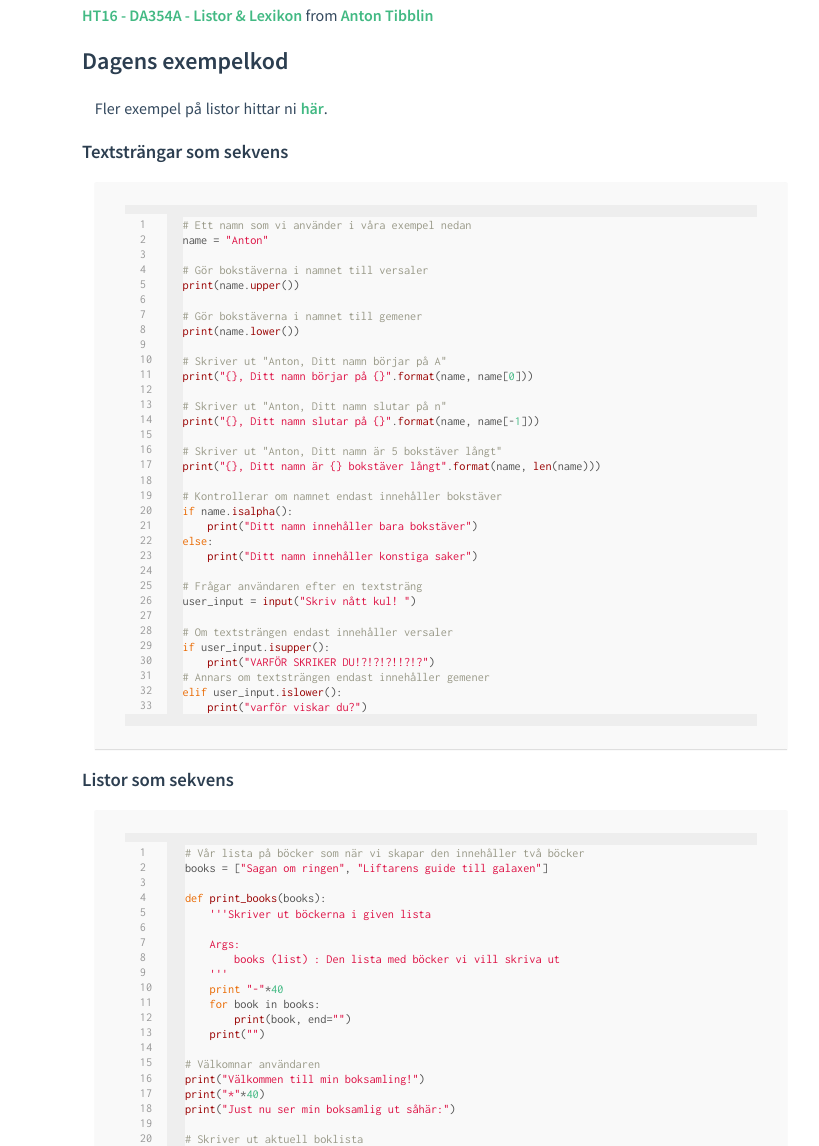
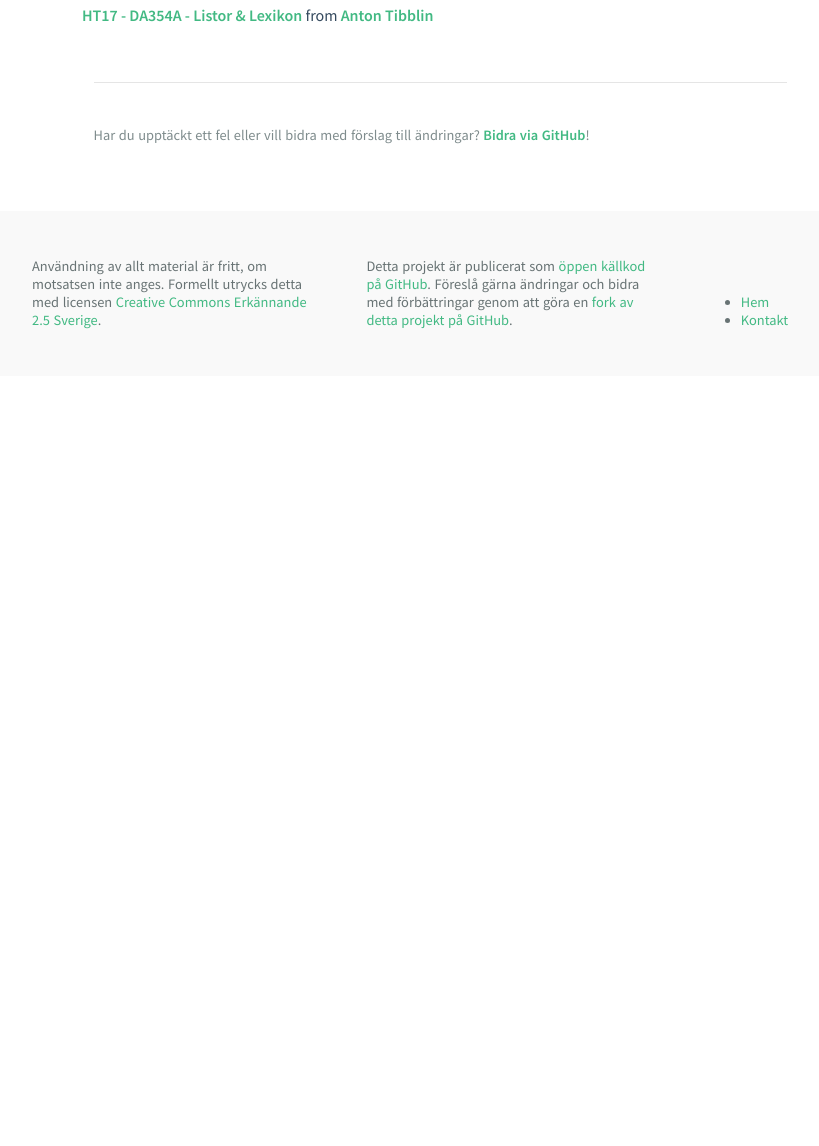
Before and after one commit to mau-dvmt/ia-python, a Jekyll site: the page built from modules/m4/lectures/F01.md, in a window 1280 px wide and 1400 px high, scrolled down 404 px, cut to the strip 254-1400 px from the top of the window. Shown: the whole strip, without its empty margins (208-1027 px from the left). Built offline with Jekyll 4.4.1, drawn with Linux system fonts in a browser that asks for light colours; after the commit the page ends 1034 px from its top, so only the background shows below that; some of the changed text lies outside the part shown.

Commit message:
Added module 4

```diff
--- a/_data/m4.yml
+++ b/_data/m4.yml
@@ -18,7 +18,7 @@
 lectures:
     - name: 1. Listor och lexikon
       file: F01
-    - name: 2. Nästlade listor
-      file: F02
+#    - name: 2. Nästlade listor
+#      file: F02
 #    - name: 3. Nästalade listor
 #      file: F02
--- a/_data/modules.yml
+++ b/_data/modules.yml
@@ -16,9 +16,9 @@
   number: m3
   description: En introduktion till for- och while-loopar samt if-satser i Python
 
-#- name: Modul 4 - Listor och lexikon
-#  number: m4
-#  description: En introduktion datahantering i Python
+- name: Modul 4 - Listor och lexikon
+  number: m4
+  description: En introduktion datahantering i Python
 
 #- name: Modul 5 - Fil- och felhantering
 #  number: m5
--- a/modules/m4/lectures/F01.md
+++ b/modules/m4/lectures/F01.md
@@ -6,8 +6,9 @@
 
 # Listor och lexikon
 
-<iframe src="//www.slideshare.net/slideshow/embed_code/key/71metkmGXqtcsk" width="595" height="485" frameborder="0" marginwidth="0" marginheight="0" scrolling="no" style="border:1px solid #CCC; border-width:1px; margin-bottom:5px; max-width: 100%;" allowfullscreen> </iframe> <div style="margin-bottom:5px"> <strong> <a href="//www.slideshare.net/AntonTibblin/ht16-da354a-listor-lexikon" title="HT16 - DA354A - Listor &amp; Lexikon" target="_blank">HT16 - DA354A - Listor &amp; Lexikon</a> </strong> from <strong><a target="_blank" href="//www.slideshare.net/AntonTibblin">Anton Tibblin</a></strong> </div>
+<iframe src="//www.slideshare.net/slideshow/embed_code/key/AibTWO7g7ZEjZf" width="595" height="485" frameborder="0" marginwidth="0" marginheight="0" scrolling="no" style="border:1px solid #CCC; border-width:1px; margin-bottom:5px; max-width: 100%;" allowfullscreen> </iframe> <div style="margin-bottom:5px"> <strong> <a href="//www.slideshare.net/AntonTibblin/ht17-da354a-listor-lexikon" title="HT17 - DA354A - Listor &amp; Lexikon" target="_blank">HT17 - DA354A - Listor &amp; Lexikon</a> </strong> from <strong><a href="https://www.slideshare.net/AntonTibblin" target="_blank">Anton Tibblin</a></strong> </div>
 
+<!--
 ## Dagens exempelkod
 
 Fler exempel på listor hittar ni [här](../ex_list.html).
@@ -135,3 +136,5 @@
 
 print_books(my_books)
 {% endhighlight %}
+
+-->
```
